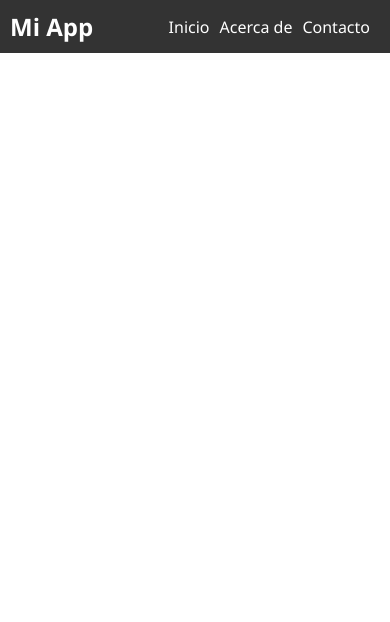
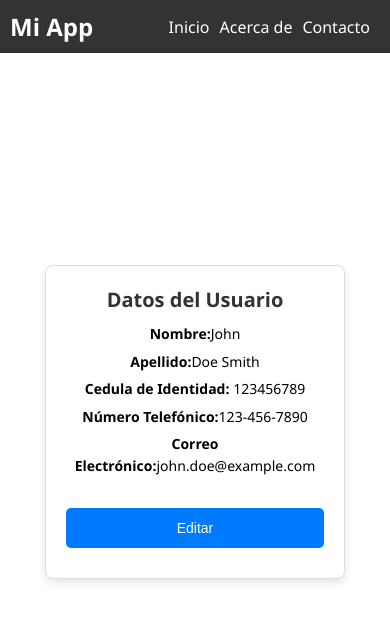
Before and after one commit to DavidTorres09/Pymes-Aduanera, a React (Vite) app in the folder Pymes_Aduanera/: page /profile in a window 390 px wide. Shown: the top 622 px of the page. Built offline with nearby package versions, Linux system fonts and the light colour scheme.

Commit message:
Insert the profileForm
To user and admin

```diff
--- /dev/null
+++ b/Pymes_Aduanera/src/components/ProfileForm.jsx
@@ -0,0 +1,100 @@
+import { useState } from 'react';
+import '../css/ProfileForm.css';
+
+const ProfileForm = () => {
+  const [usuario, setUsuario] = useState({
+    nombreUsuario: 'John',
+    Apellido1: 'Doe',
+    Apellido2: 'Smith',
+    idUsuario: '123456789',
+    Numero: '123-456-7890',
+    Correo: 'john.doe@example.com',
+  });
+
+  const [editando, setEditando] = useState(false);
+
+  const manejarCambio = (campo, valor) => {
+    setUsuario({
+      ...usuario,
+      [campo]: valor,
+    });
+  };
+
+  const actualizarDatos = () => {
+    // Aquí podrías enviar los datos actualizados al servidor si es necesario.
+    setEditando(false);
+  };
+
+  return (
+    <div className="perfil-container">
+      <h2>Datos del Usuario</h2>
+      <div className="datos-usuario">
+        <p>
+          <strong>Nombre:</strong>
+          {editando ? (
+            <input
+              type="text"
+              value={usuario.nombreUsuario}
+              onChange={(e) => manejarCambio('nombreUsuario', e.target.value)}
+            />
+          ) : (
+            usuario.nombreUsuario
+          )}
+        </p>
+        <p>
+          <strong>Apellido:</strong>
+          {editando ? (
+            <>
+              <input
+                type="text"
+                value={usuario.Apellido1}
+                onChange={(e) => manejarCambio('Apellido1', e.target.value)}
+              />
+              <input
+                type="text"
+                value={usuario.Apellido2}
+                onChange={(e) => manejarCambio('Apellido2', e.target.value)}
+              />
+            </>
+          ) : (
+            `${usuario.Apellido1} ${usuario.Apellido2}`
+          )}
+        </p>
+        <p>
+          <strong>Cedula de Identidad:</strong> {usuario.idUsuario}
+        </p>
+        <p>
+          <strong>Número Telefónico:</strong>
+          {editando ? (
+            <input
+              type="text"
+              value={usuario.Numero}
+              onChange={(e) => manejarCambio('Numero', e.target.value)}
+            />
+          ) : (
+            usuario.Numero
+          )}
+        </p>
+        <p>
+          <strong>Correo Electrónico:</strong>
+          {editando ? (
+            <input
+              type="text"
+              value={usuario.Correo}
+              onChange={(e) => manejarCambio('Correo', e.target.value)}
+            />
+          ) : (
+            usuario.Correo
+          )}
+        </p>
+      </div>
+      {editando ? (
+        <button onClick={actualizarDatos}>Guardar Cambios</button>
+      ) : (
+        <button onClick={() => setEditando(true)}>Editar</button>
+      )}
+    </div>
+  );
+};
+
+export default ProfileForm;
--- /dev/null
+++ b/Pymes_Aduanera/src/css/ProfileForm.css
@@ -0,0 +1,72 @@
+.perfil-container {
+    width: 80%;
+    max-width: 600px;
+    margin: auto;
+    padding: 20px;
+    background-color: #f8f8f8;
+    box-shadow: 0 0 20px rgba(0, 0, 0, 0.1);
+    border-radius: 10px;
+  }
+
+  .perfil-container h2 {
+    font-size: 24px;
+    color: #333;
+    margin-bottom: 15px;
+  }
+
+  .datos-usuario {
+    margin-bottom: 20px;
+  }
+
+  .datos-usuario p {
+    font-size: 16px;
+    line-height: 1.6;
+    margin-bottom: 10px;
+  }
+
+  input {
+    width: 100%;
+    padding: 10px;
+    margin-bottom: 10px;
+    border: 1px solid #ccc;
+    border-radius: 5px;
+    font-size: 14px;
+  }
+
+  button {
+    background-color: #007bff;
+    color: #fff;
+    padding: 12px 20px;
+    border: none;
+    border-radius: 5px;
+    font-size: 16px;
+    cursor: pointer;
+    transition: background-color 0.3s ease;
+  }
+
+  button:hover {
+    background-color: #0056b3;
+  }
+
+  /* Responsive Styles */
+  @media screen and (max-width: 600px) {
+    .perfil-container {
+      width: 90%;
+      padding: 15px;
+    }
+
+    .perfil-container h2 {
+      font-size: 20px;
+      margin-bottom: 10px;
+    }
+
+    .datos-usuario p {
+      font-size: 14px;
+      margin-bottom: 5px;
+    }
+
+    input,
+    button {
+      font-size: 14px;
+    }
+  }
--- a/Pymes_Aduanera/src/pages/Profile.jsx
+++ b/Pymes_Aduanera/src/pages/Profile.jsx
@@ -1,4 +1,5 @@
 import Navbar from '../components/Navbar';
+import ProfileForm from '../components/ProfileForm';
 import '../css/Profile.css';
 
 function Profile () {
@@ -6,6 +7,7 @@ function Profile () {
     return (
         <>
             <Navbar></Navbar>
+            <ProfileForm></ProfileForm>
         </>
     );
 }
```
Also changed, not shown: Pymes_Aduanera/src/components/Profile.jsx (deleted, +0 -48 lines).
